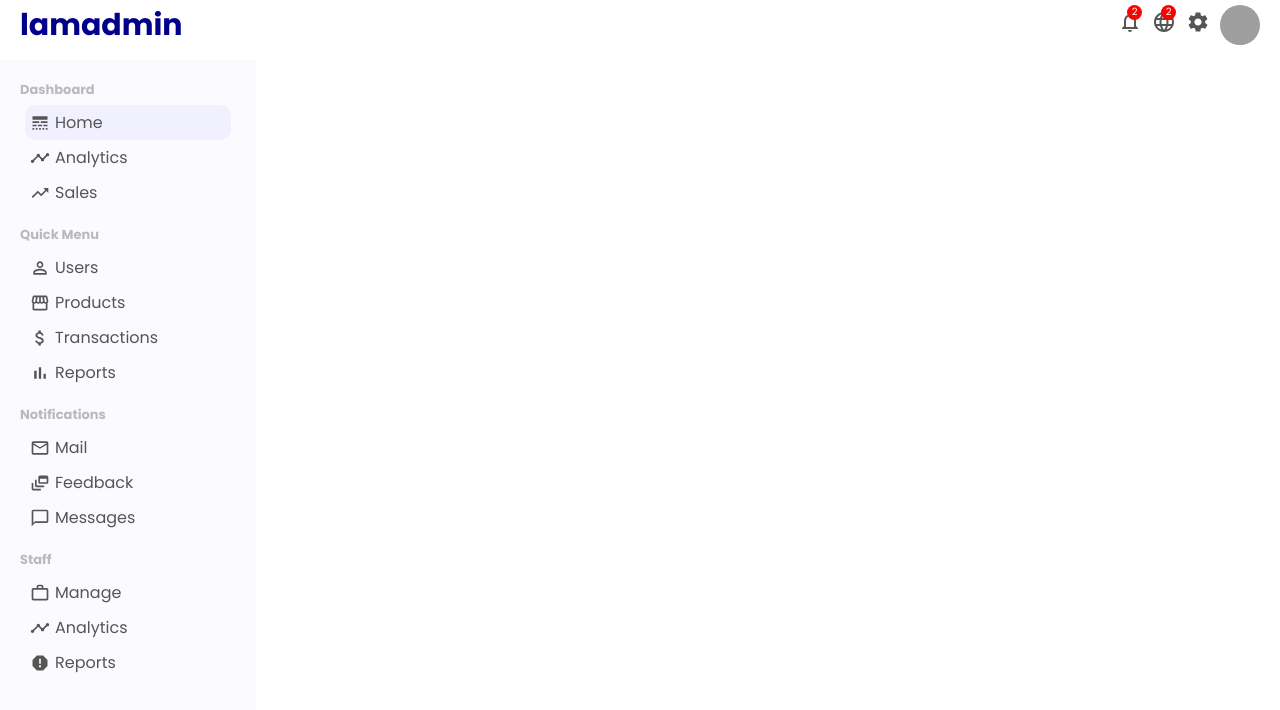
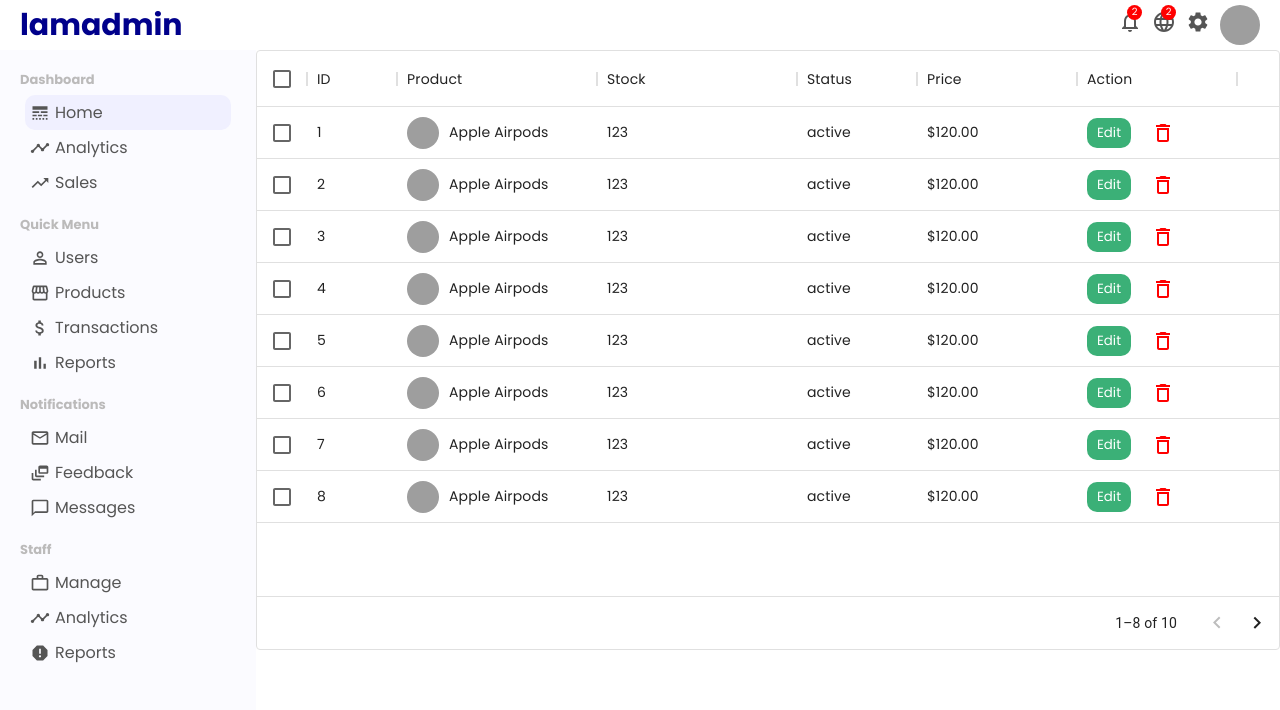
Before and after one commit to ebenofere/react-admin-dashboard, a React (Create React App) app: page /products in a window 1280 px wide. Shown: the top 710 px of the page. Built offline with nearby package versions, Linux system fonts and the light colour scheme; grey boxes are pictures that could not be loaded.

Commit message:
10. Data grid product list

```diff
--- a/src/App.css
+++ b/src/App.css
@@ -7,7 +7,7 @@
 
 .container {
     display: flex;
-    margin-top: 10px;
+    /* margin-top: 10px; */
 }
 
 .others {
--- a/src/App.js
+++ b/src/App.js
@@ -7,6 +7,7 @@ import Home from "./pages/home/Home";
 import UserList from "./pages/userList/UserList";
 import User from "./pages/user/User";
 import NewUser from "./pages/newUser/NewUser";
+import ProductList from "./pages/productList/ProductList";
 
 function App() {
   return (
@@ -20,6 +21,7 @@ function App() {
             <Route path="/users" element={<UserList />} />
             <Route path="/user/:userId" element={<User />} />
             <Route path="/newUser" element={<NewUser />} />
+            <Route path="/products" element={<ProductList />} />
           </Routes>
         </div>
       </div>
--- a/src/components/sidebar/sidebar.css
+++ b/src/components/sidebar/sidebar.css
@@ -1,7 +1,7 @@
 .sidebar {
     flex: 1;
     background-color: rgb(251,251,255);
-    height: calc(100vh - 50px);
+    height: calc(100vh - 10px);
     position: sticky;
     top: 50px;
 }
--- a/src/dummyData.js
+++ b/src/dummyData.js
@@ -47,6 +47,12 @@ export const userData = [
     name: "Dec",
     "Active User": 3000,
   },
+];
+
+export const productData = [
+  { name: "Jan", Sales: 4000 },
+  { name: "Feb", Sales: 3000 },
+  { name: "Mar", Sales: 5000 },
 ];
 
 export const userRows = [
@@ -141,3 +147,86 @@ export const userRows = [
     transaction: "$120.00",
   },
 ];
+
+export const productRows = [
+  {
+    id: 1,
+    name: "Apple Airpods",
+    img: "https://images.pexels.com/photos/7156886/pexels-photo-7156886.jpeg?auto=compress&cs=tinysrgb&dpr=2&w=500",
+    stock: 123,
+    status: "active",
+    price: "$120.00",
+  },
+  {
+    id: 2,
+    name: "Apple Airpods",
+    img: "https://images.pexels.com/photos/7156886/pexels-photo-7156886.jpeg?auto=compress&cs=tinysrgb&dpr=2&w=500",
+    stock: 123,
+    status: "active",
+    price: "$120.00",
+  },
+  {
+    id: 3,
+    name: "Apple Airpods",
+    img: "https://images.pexels.com/photos/7156886/pexels-photo-7156886.jpeg?auto=compress&cs=tinysrgb&dpr=2&w=500",
+    stock: 123,
+    status: "active",
+    price: "$120.00",
+  },
+  {
+    id: 4,
+    name: "Apple Airpods",
+    img: "https://images.pexels.com/photos/7156886/pexels-photo-7156886.jpeg?auto=compress&cs=tinysrgb&dpr=2&w=500",
+    stock: 123,
+    status: "active",
+    price: "$120.00",
+  },
+  {
+    id: 5,
+    name: "Apple Airpods",
+    img: "https://images.pexels.com/photos/7156886/pexels-photo-7156886.jpeg?auto=compress&cs=tinysrgb&dpr=2&w=500",
+    stock: 123,
+    status: "active",
+    price: "$120.00",
+  },
+  {
+    id: 6,
+    name: "Apple Airpods",
+    img: "https://images.pexels.com/photos/7156886/pexels-photo-7156886.jpeg?auto=compress&cs=tinysrgb&dpr=2&w=500",
+    stock: 123,
+    status: "active",
+    price: "$120.00",
+  },
+  {
+    id: 7,
+    name: "Apple Airpods",
+    img: "https://images.pexels.com/photos/7156886/pexels-photo-7156886.jpeg?auto=compress&cs=tinysrgb&dpr=2&w=500",
+    stock: 123,
+    status: "active",
+    price: "$120.00",
+  },
+  {
+    id: 8,
+    name: "Apple Airpods",
+    img: "https://images.pexels.com/photos/7156886/pexels-photo-7156886.jpeg?auto=compress&cs=tinysrgb&dpr=2&w=500",
+    stock: 123,
+    status: "active",
+    price: "$120.00",
+  },
+  {
+    id: 9,
+    name: "Apple Airpods",
+    img: "https://images.pexels.com/photos/7156886/pexels-photo-7156886.jpeg?auto=compress&cs=tinysrgb&dpr=2&w=500",
+    stock: 123,
+    status: "active",
+    price: "$120.00",
+  },
+  {
+    id: 10,
+    name: "Apple Airpods",
+    img: "https://images.pexels.com/photos/7156886/pexels-photo-7156886.jpeg?auto=compress&cs=tinysrgb&dpr=2&w=500",
+    stock: 123,
+    status: "active",
+    price: "$120.00",
+  },
+];
--- a/src/pages/newUser/newUser.css
+++ b/src/pages/newUser/newUser.css
@@ -39,7 +39,6 @@
     font-size: 18px;
 }
 
-
 .newUserSelect {
     height: 40px;
     border-radius: 5px;
--- /dev/null
+++ b/src/pages/productList/ProductList.jsx
@@ -0,0 +1,48 @@
+import "./productList.css";
+import { DataGrid } from '@mui/x-data-grid'
+import { productRows } from "../../dummyData";
+import { Link } from "react-router-dom";
+import { useState } from "react";
+import DeleteOutlineIcon from '@mui/icons-material/DeleteOutline';
+
+export default function ProductList() {
+    const [data, setData] = useState(productRows)
+
+    const handleDelete = (id) => {
+        setData(data.filter((item) => item.id !== id));
+    };
+
+    const columns = [
+        { field: 'id', headerName: 'ID', width: 90 },
+        {
+            field: 'product', headerName: 'Product', width: 200, renderCell: (params) => {
+                return (
+                    <div className="productListItem">
+                        <img className="productListImg" src={params.row.img} alt="" />{params.row.name}
+                    </div>
+                )
+            }
+        },
+        { field: 'stock', headerName: 'Stock', width: 200 },
+        { field: 'status', headerName: 'Status', width: 120 },
+        { field: 'price', headerName: 'Price', width: 160 },
+        {
+            field: 'action', headerName: 'Action', width: 160, renderCell: (params) => {
+                return (
+                    <>
+                        <Link to={`/product/${params.row.id}`}>
+                            <button className="productListEdit">Edit</button>
+                        </Link>
+                        <DeleteOutlineIcon className="productListDelete" onClick={() => handleDelete(params.row.id)} />
+                    </>
+                )
+            }
+        },
+    ]
+
+    return (
+        <div className='productList' style={{ height: 600, width: '100%' }}>
+            <DataGrid rows={data} columns={columns} pageSize={8} disableSelectionOnClick checkboxSelection />
+        </div>
+    )
+}
--- /dev/null
+++ b/src/pages/productList/productList.css
@@ -0,0 +1,31 @@
+.productList {
+    flex: 4;
+}
+
+.productListItem {
+    display: flex;
+    align-items: center;
+}
+
+.productListImg {
+    width: 32px;
+    height: 32px;
+    border-radius: 50%;
+    object-fit: cover;
+    margin-right: 10px;
+}
+
+.productListEdit {
+    border: none;
+    border-radius: 10px;
+    padding: 5px 10px;
+    background-color: #3bb077;
+    color: white;
+    cursor: pointer;
+    margin-right: 20px;
+}
+
+.productListDelete {
+    color: red;
+    cursor: pointer;
+}
```
Also changed, not shown: src/components/practice.css (deleted, +0 -57 lines), src/components/practice.js (+67 -49 lines).
